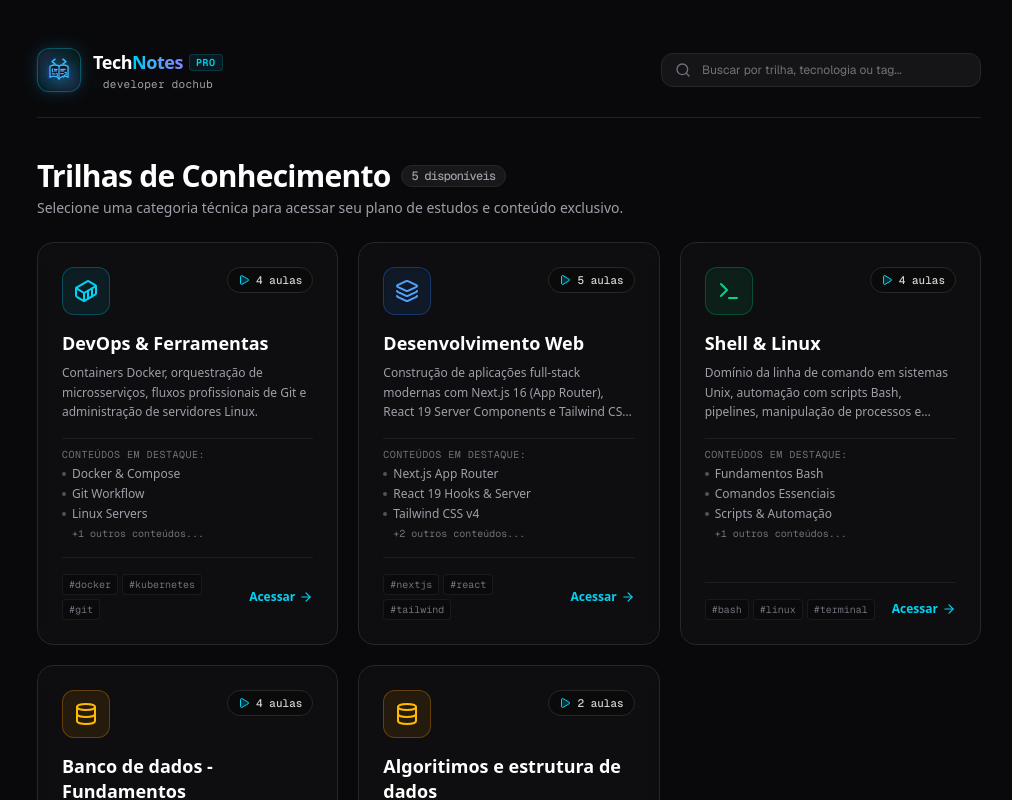
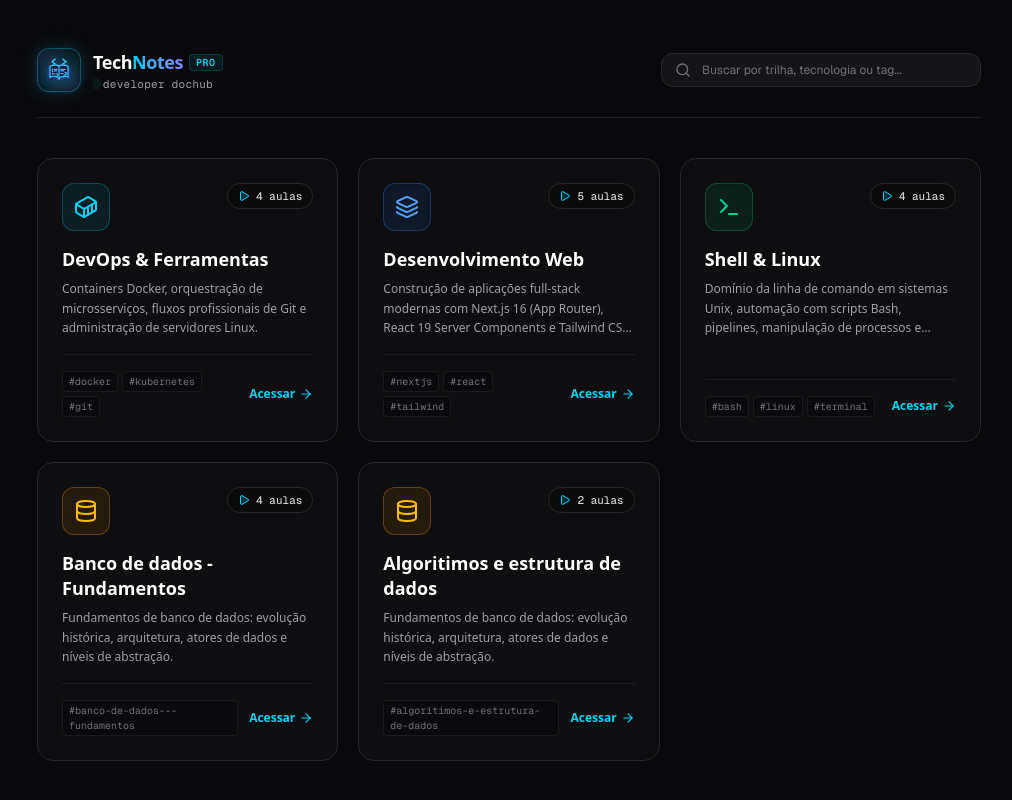
Before and after one commit to rochajrdev/TechNotes-web, a Next.js app: page / in a window 1280 px wide. Shown: the top 800 px of the page, without its empty margins (131-1143 px from the left). Built offline with nearby package versions, Linux system fonts and the light colour scheme.

Commit message:
refactor(hub): remover secao de conteudos em destaque e simplificar cards de categorias

```diff
--- a/components/HubClientView.tsx
+++ b/components/HubClientView.tsx
@@ -276,21 +276,8 @@ export function HubClientView({ notes }: HubClientViewProps) {
         </div>
       </header>
 
-      {/* Seção Principal: Escolha sua Trilha de Estudos */}
+      {/* Grid de Categorias */}
       <section className="space-y-6">
-        <div className="flex flex-col sm:flex-row sm:items-center justify-between gap-2">
-          <div>
-            <h1 className="text-2xl sm:text-3xl font-extrabold tracking-tight text-white flex items-center gap-2.5">
-              <span>Trilhas de Conhecimento</span>
-              <span className="text-xs font-mono font-medium px-2.5 py-0.5 rounded-full border border-zinc-800 bg-zinc-900 text-zinc-400">
-                {filteredCategories.length} disponíveis
-              </span>
-            </h1>
-            <p className="text-xs sm:text-sm text-zinc-400 mt-1">
-              Selecione uma categoria técnica para acessar seu plano de estudos e conteúdo exclusivo.
-            </p>
-          </div>
-        </div>
 
         {/* Grid de Cards de Categorias */}
         {filteredCategories.length === 0 ? (
@@ -351,30 +338,7 @@ export function HubClientView({ notes }: HubClientViewProps) {
                       </p>
                     </div>
 
-                    {/* Preview de Aulas/Tópicos */}
-                    {category.lessonTitles.length > 0 && (
-                      <div className="pt-2 border-t border-zinc-800/60 space-y-1">
-                        <span className="text-[10px] font-mono uppercase tracking-wider text-zinc-500 block">
-                          Conteúdos em destaque:
-                        </span>
-                        <div className="space-y-1">
-                          {category.lessonTitles.slice(0, 3).map((title, i) => (
-                            <div
-                              key={i}
-                              className="text-xs text-zinc-400 truncate flex items-center gap-1.5"
-                            >
-                              <span className="h-1 w-1 rounded-full bg-zinc-600 group-hover:bg-cyan-400 transition-colors shrink-0" />
-                              <span className="truncate">{title}</span>
-                            </div>
-                          ))}
-                          {category.lessonTitles.length > 3 && (
-                            <span className="text-[10px] font-mono text-zinc-500 pl-2.5 block">
-                              +{category.lessonTitles.length - 3} outros conteúdos...
-                            </span>
-                          )}
-                        </div>
-                      </div>
-                    )}
+
                   </div>
 
                   {/* Rodapé do Card: Tags e Ação */}
```
